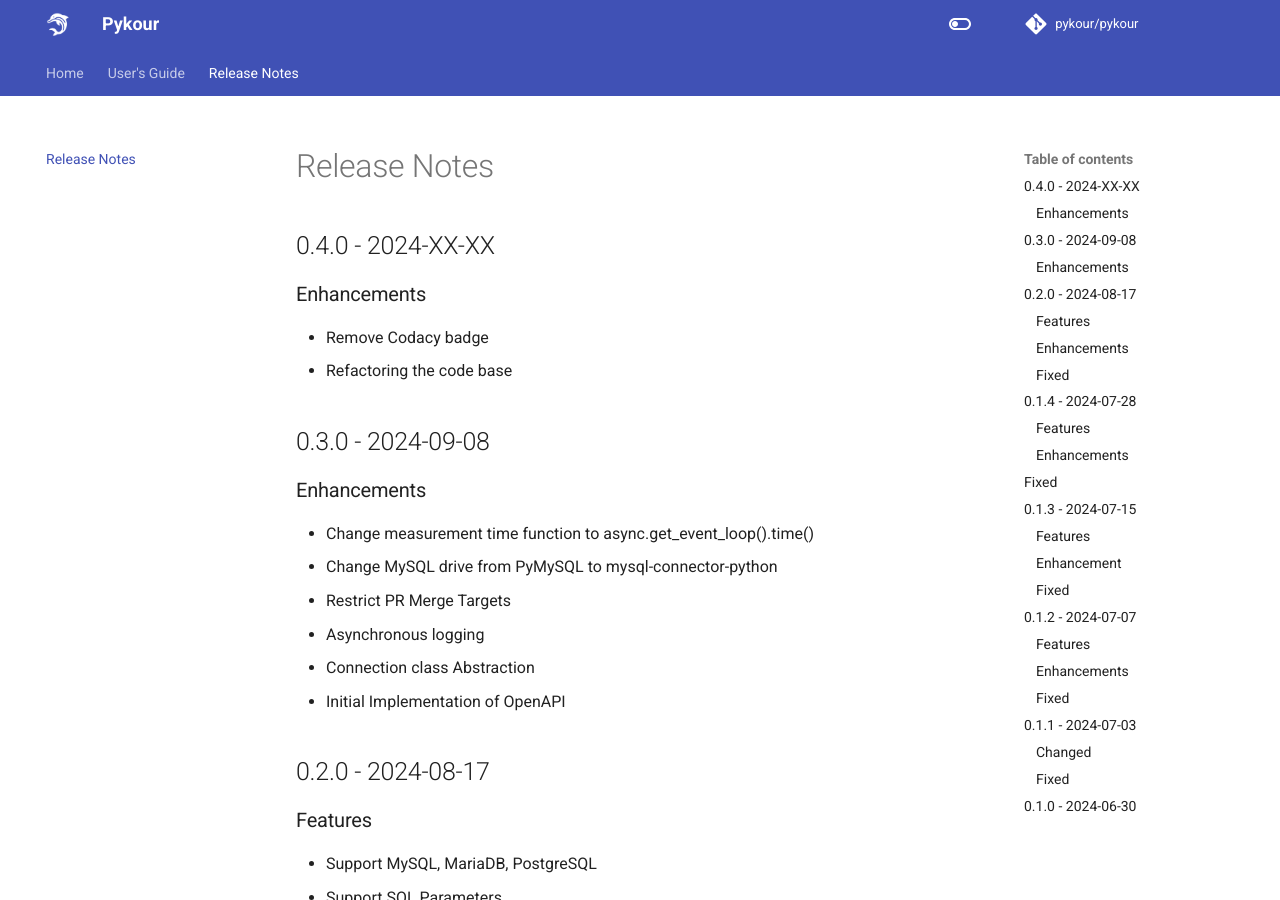
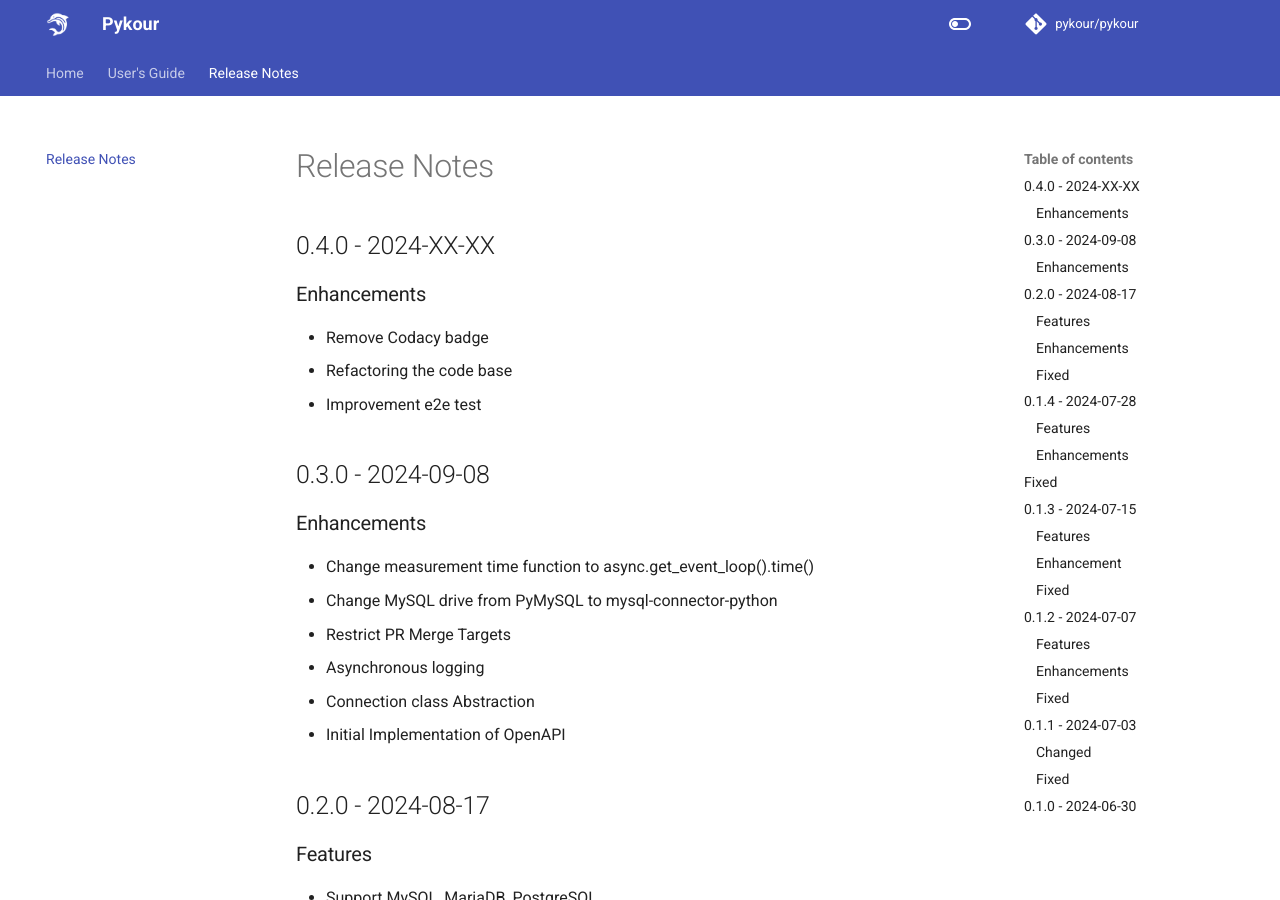
Before and after one commit to pykour/pykour, an MkDocs documentation site: the page built from docs/release-notes.md, in a window 1280 px wide and 900 px high. Built offline with MkDocs 1.6.1 and Material for MkDocs 9.7.7, drawn with Linux system fonts in a browser that asks for light colours; comment, search, counter and statistics services are not loaded.

Commit message:
update CHANGELOG

```diff
--- a/docs/release-notes.md
+++ b/docs/release-notes.md
@@ -6,6 +6,7 @@
 
 - Remove Codacy badge
 - Refactoring the code base
+- Improvement e2e test
 
 ## 0.3.0 - 2024-09-08
 
```
Also changed, not shown: 1 other file.
